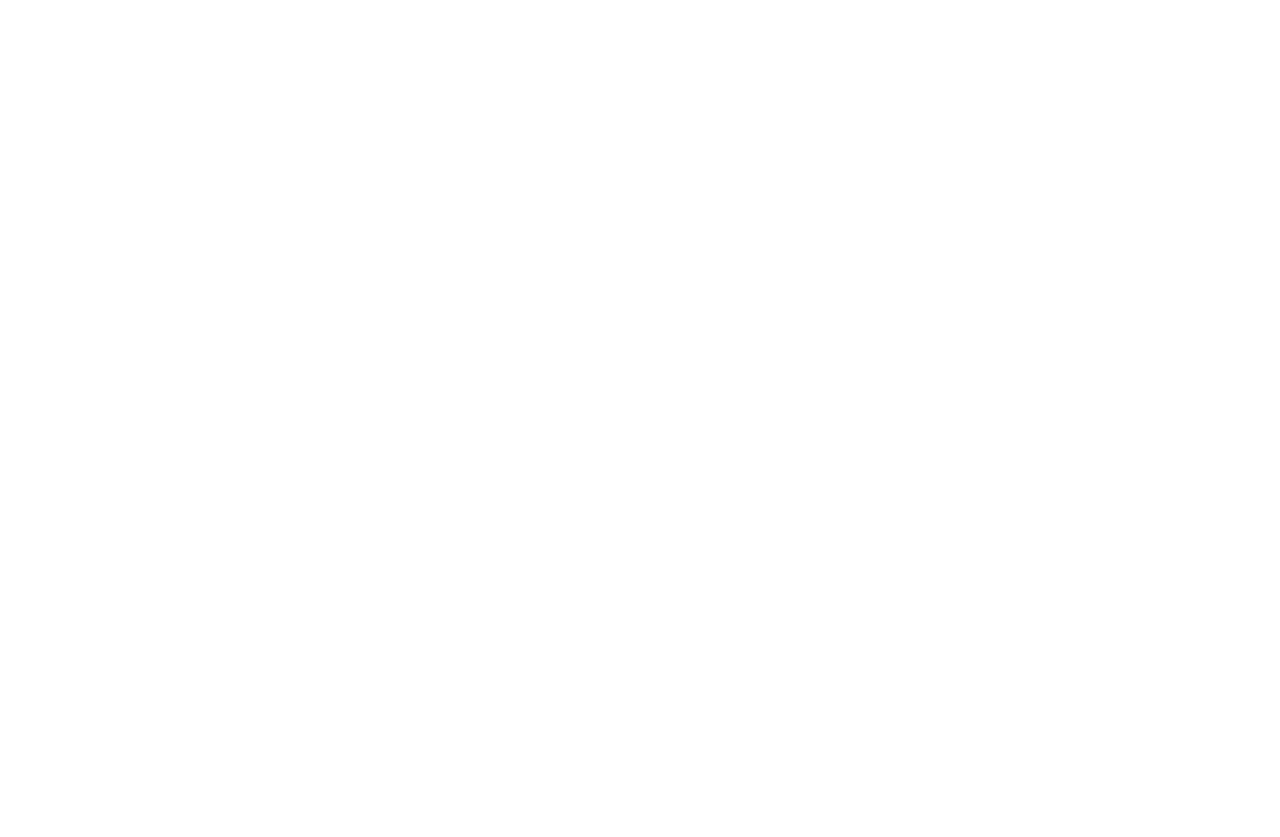
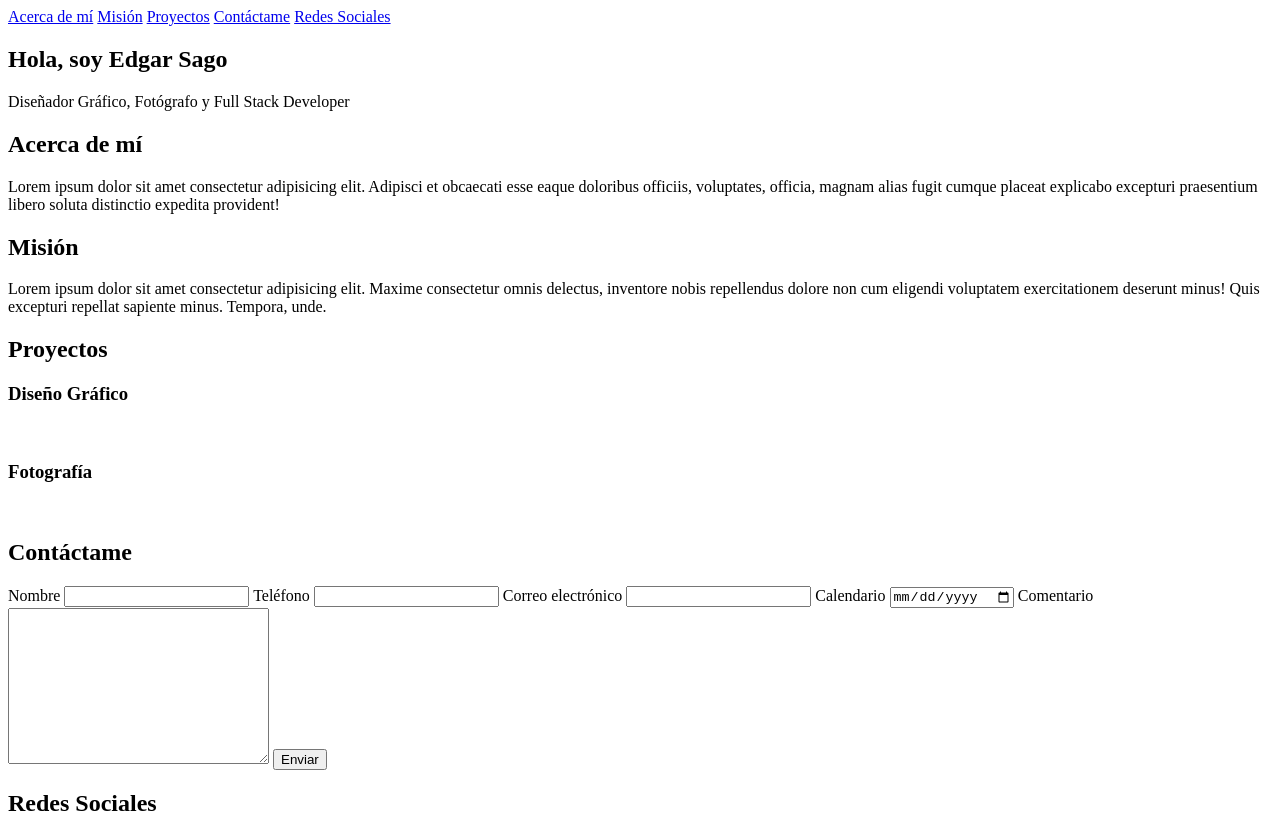
Before and after one commit to EdgarSago/proyecto-kata-1-, a plain HTML site: page index.html in a window 1280 px wide. Before the commit the page ends 800 px from the top, so only its background shows below. Drawn offline with Linux system fonts and the light colour scheme.

Commit message:
Estructura de HTML

```diff
--- a/index.html
+++ b/index.html
@@ -4,9 +4,68 @@
     <meta charset="UTF-8">
     <meta http-equiv="X-UA-Compatible" content="IE=edge">
     <meta name="viewport" content="width=device-width, initial-scale=1.0">
+    <link rel="stylesheet" href="css/style.css">
+    <link rel="icon" href="">
     <title>Edgar Sago</title>
 </head>
 <body>
+    <header>
+        <nav>
+            <a href="#">Acerca de mí</a>
+            <a href="#">Misión</a>
+            <a href="#">Proyectos</a>
+            <a href="#">Contáctame</a>
+            <a href="#">Redes Sociales</a>
+        </nav>
+        <section>
+            <h1>Hola, soy Edgar Sago</h1>
+            <p>Diseñador Gráfico, Fotógrafo y Full Stack Developer</p>
+        </section>
+    </header>
+    <main>
+        <section>
+            <h2>Acerca de mí</h2>
+            <p>Lorem ipsum dolor sit amet consectetur adipisicing elit. Adipisci et obcaecati esse eaque doloribus officiis, voluptates, officia, magnam alias fugit cumque placeat explicabo excepturi praesentium libero soluta distinctio expedita provident!</p>
+            <h2>Misión</h2>
+            <p>Lorem ipsum dolor sit amet consectetur adipisicing elit. Maxime consectetur omnis delectus, inventore nobis repellendus dolore non cum eligendi voluptatem exercitationem deserunt minus! Quis excepturi repellat sapiente minus. Tempora, unde.</p>
+        </section>
+        <section>
+            <h2>Proyectos</h2>
+            <div>
+                <h3>Diseño Gráfico</h3>
+                <img src="" alt="">
+                <img src="" alt="">
+                <img src="" alt="">
+                <img src="" alt="">
+            </div>
+            <div>
+                <h3>Fotografía</h3>
+                <img src="" alt="">
+                <img src="" alt="">
+                <img src="" alt="">
+                <img src="" alt="">
+            </div>
+        </section>
+        <section>
+            <h2>Contáctame</h2>
+            <form>
+                <label for="Nombre">Nombre</label>
+                <input type="text" name="Nombre">
+                <label for="telefono">Teléfono</label>
+                <input type="tel" name="Telfono">
+                <label for="Email">Correo electrónico</label>
+                <input type="email" name="email">
+                <label for="Calendario">Calendario</label>
+                <input type="date" name="Calendario">
+                <label for="Comentario">Comentario</label>
+                <textarea name="Comentario" id="" cols="30" rows="10"></textarea>
+                <input type="submit" name="Enviar" value="Enviar">
+            </form>
+        </section>
+    </main>
+    <footer>
+        <h2>Redes Sociales</h2>
+    </footer>
 
 </body>
 </html>
```
Also changed, not shown: assets/youtube.svg (added).
